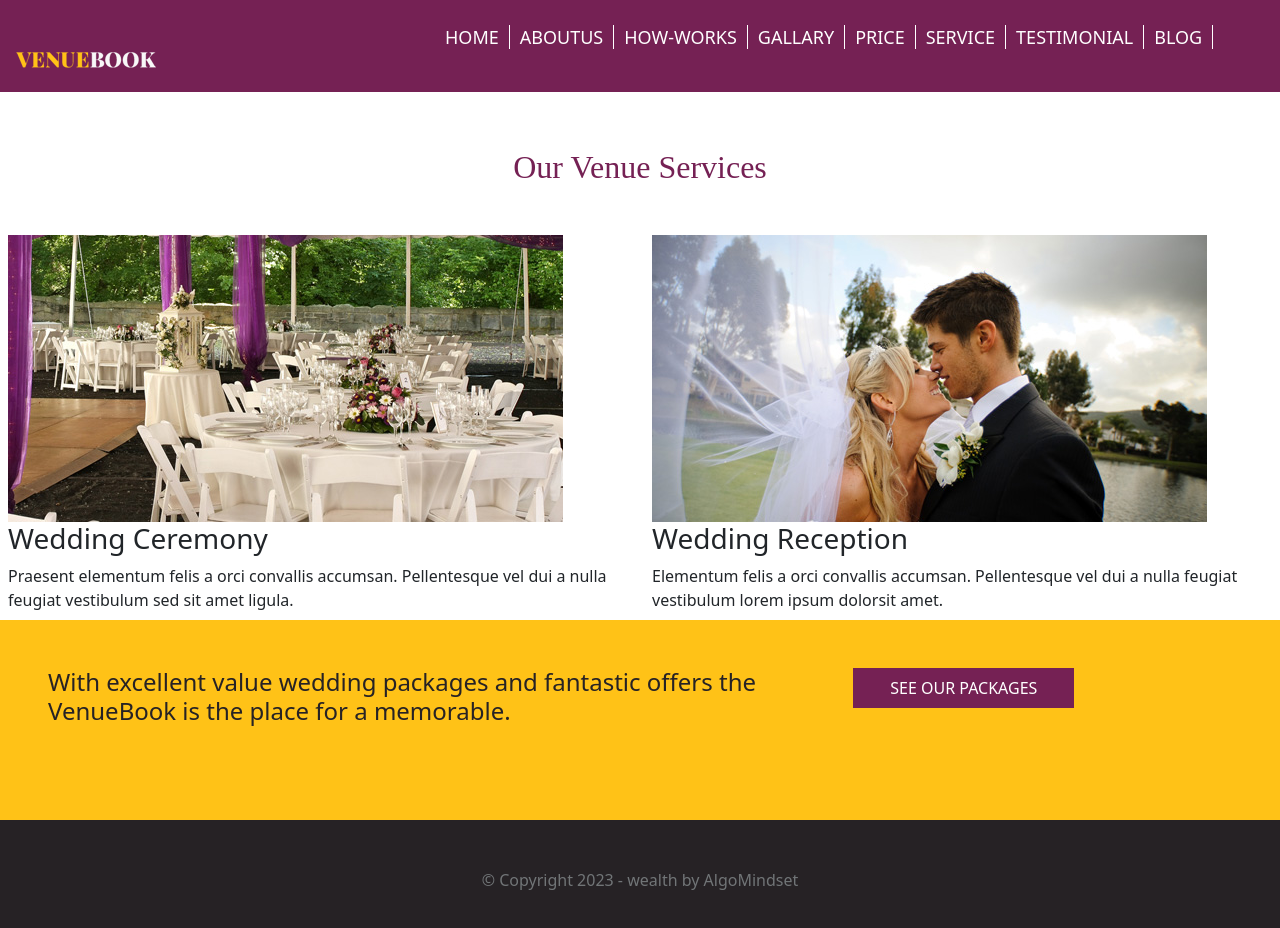
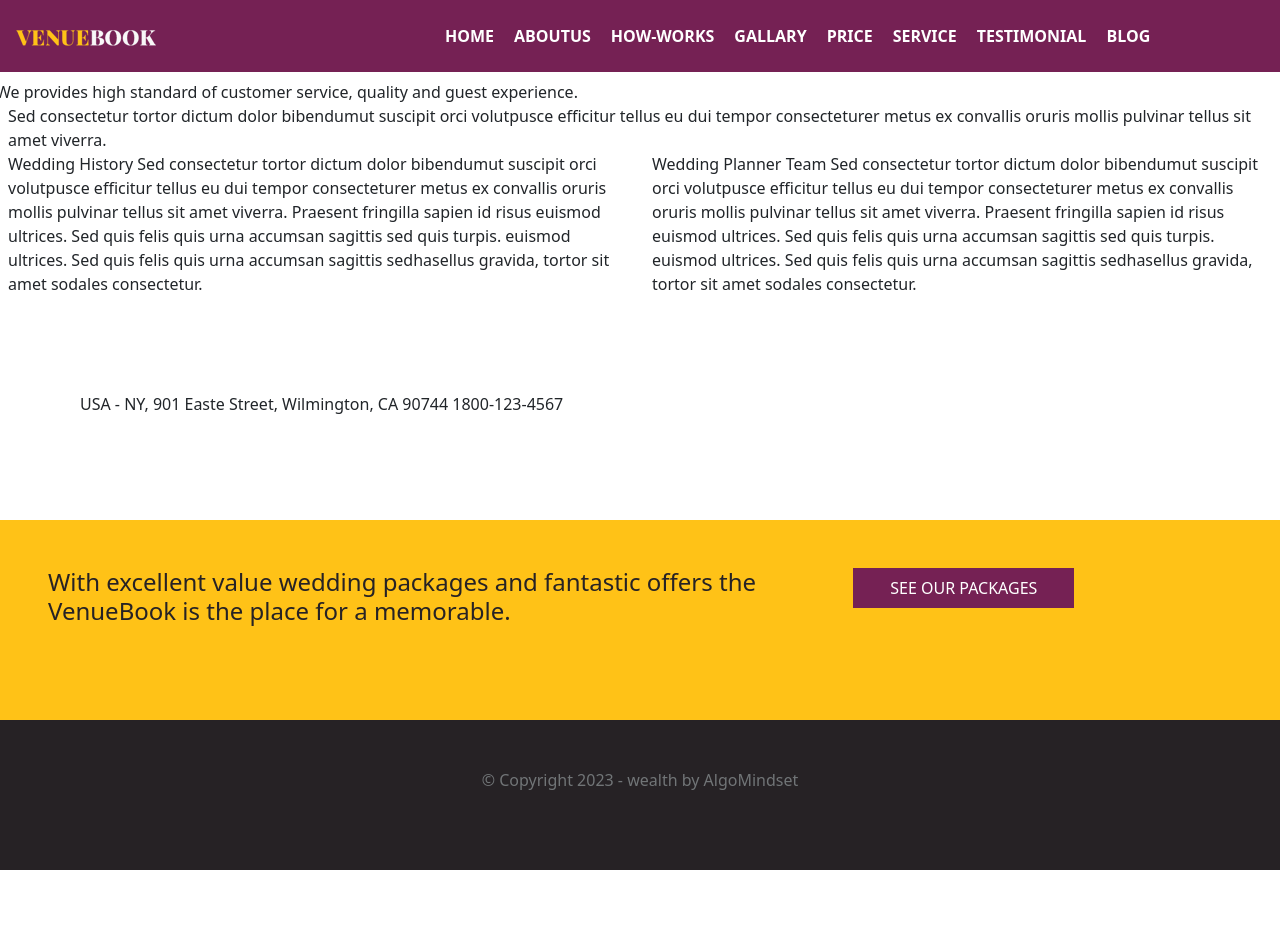
Before and after one commit to kavitaui/new-portfolio, a React (Create React App) app: page /about-us in a window 1280 px wide. Shown: the top 928 px of the page. After the commit the page ends 870 px from the top, so only its background shows below. Built offline with nearby package versions, Linux system fonts and the light colour scheme.

Commit message:
connect pages

```diff
--- a/src/Componants/HeaderFolder/AboutUs.js
+++ b/src/Componants/HeaderFolder/AboutUs.js
@@ -1,25 +1,30 @@
-import React from "react";
-import service1 from "../../Asset/images/service-11.jpg";
-import service2 from "../../Asset/images/service-21.jpg";
-export default function AboutUs(){
+export default function Service(){
     return(
-        <div className="col-12 ">
-            <div className="row px-2 py-2">
+        <div className="col-12 px-2 py-2">
+           <div className="row">
+           We provides high standard of customer service, quality and guest experience.</div>
+           Sed consectetur tortor dictum dolor bibendumut suscipit orci volutpusce efficitur tellus eu dui tempor consecteturer metus ex convallis oruris mollis pulvinar tellus sit amet viverra.
+        <div className="row">
+        <div className="col-6">
+        Wedding History
+Sed consectetur tortor dictum dolor bibendumut suscipit orci volutpusce efficitur tellus eu dui tempor consecteturer metus ex convallis oruris mollis pulvinar tellus sit amet viverra.
 
-         <div className="heading">Our Venue Services</div>
-          <div className="col-6">
-            <img src={service2} alt =""/>
-           <h3>Wedding Ceremony</h3>
-Praesent elementum felis a orci convallis accumsan. Pellentesque vel dui a nulla feugiat vestibulum sed sit amet ligula.
+Praesent fringilla sapien id risus euismod ultrices. Sed quis felis quis urna accumsan sagittis sed quis turpis. euismod ultrices. Sed quis felis quis urna accumsan sagittis sedhasellus gravida, tortor sit amet sodales consectetur.
+        </div>
+        <div className="col-6">
+        Wedding Planner Team
+Sed consectetur tortor dictum dolor bibendumut suscipit orci volutpusce efficitur tellus eu dui tempor consecteturer metus ex convallis oruris mollis pulvinar tellus sit amet viverra.
 
-          </div>
-          <div className="col-6">
-          <img src={service1} alt =""/>
-         <h3>Wedding Reception</h3>
-Elementum felis a orci convallis accumsan. Pellentesque vel dui a nulla feugiat vestibulum lorem ipsum dolorsit amet.
-          </div>
-          </div>
+Praesent fringilla sapien id risus euismod ultrices. Sed quis felis quis urna accumsan sagittis sed quis turpis. euismod ultrices. Sed quis felis quis urna accumsan sagittis sedhasellus gravida, tortor sit amet sodales consectetur.
+        </div>
+        <div className="row px-5 py-5">
+            <div className="col-6 px-5 py-5">
+            USA - NY, 901 Easte Street, Wilmington, CA 90744
+1800-123-4567
+            </div>
+
+        </div>
+</div>
         </div>
     )
-
 }
--- a/src/Componants/HeaderFolder/Home.js
+++ b/src/Componants/HeaderFolder/Home.js
@@ -23,7 +23,7 @@ export default function Home() {
                         A Wedding Venue</h4>
                         <div className="form-group px-3 py-2">
                             <form>
-                                <div className="form-row   py-2   ">
+                                <div className="form-row  py-2  ">
                                     <div> <input type="text" className="form-control mt-2 " placeholder="Name" /></div>
                                     <div></div> <input type="text" className="form-control mt-2  " placeholder="Phone" />
                                     <input type="text" className="form-control mt-2 " placeholder="Email" />
--- a/src/Componants/HeaderFolder/Service.js
+++ b/src/Componants/HeaderFolder/Service.js
@@ -1,5 +1,25 @@
-export default function Service(){
+import React from "react";
+import service1 from "../../Asset/images/service-11.jpg";
+import service2 from "../../Asset/images/service-21.jpg";
+export default function AboutUs(){
     return(
-        <div>Service</div>
+        <div className="col-12 ">
+            <div className="row px-2 py-2">
+
+         <div className="heading">Our Venue Services</div>
+          <div className="col-6">
+            <img src={service2} alt =""/>
+           <h3>Wedding Ceremony</h3>
+Praesent elementum felis a orci convallis accumsan. Pellentesque vel dui a nulla feugiat vestibulum sed sit amet ligula.
+
+          </div>
+          <div className="col-6">
+          <img src={service1} alt =""/>
+         <h3>Wedding Reception</h3>
+Elementum felis a orci convallis accumsan. Pellentesque vel dui a nulla feugiat vestibulum lorem ipsum dolorsit amet.
+          </div>
+          </div>
+        </div>
     )
+
 }
--- a/src/index.css
+++ b/src/index.css
@@ -25,8 +25,8 @@ code {
 .head-wrapper li a {
   text-decoration: none;
   margin: 5px;
-  font-size: 18px;
-  border-right: 1px solid white;
+
+ font-weight:700;
   padding-right: 10px;
   color: white;
 }
@@ -56,6 +56,10 @@ code {
 
 .booking h4 {
   text-align: center;
+  font-family: inherit;
+  font-weight: 500;
+  line-height: 1.1;
+  font-size: 1.5rem;
 }
 
 .custom-button {
@@ -123,7 +127,7 @@ code {
 .img-responsive {
   max-width: 499px;
   max-height: 68px;
-  padding-top: 28px;
+  padding-top: 0px;
 }
 
 h1 b {
@@ -168,3 +172,6 @@ button.react-calendar__tile.react-calendar__tile--active.react-calendar__tile--r
   text-align: center;
   color:#752154;
  }
+form-control{
+  border-radius: 0px !important;
+}
```
